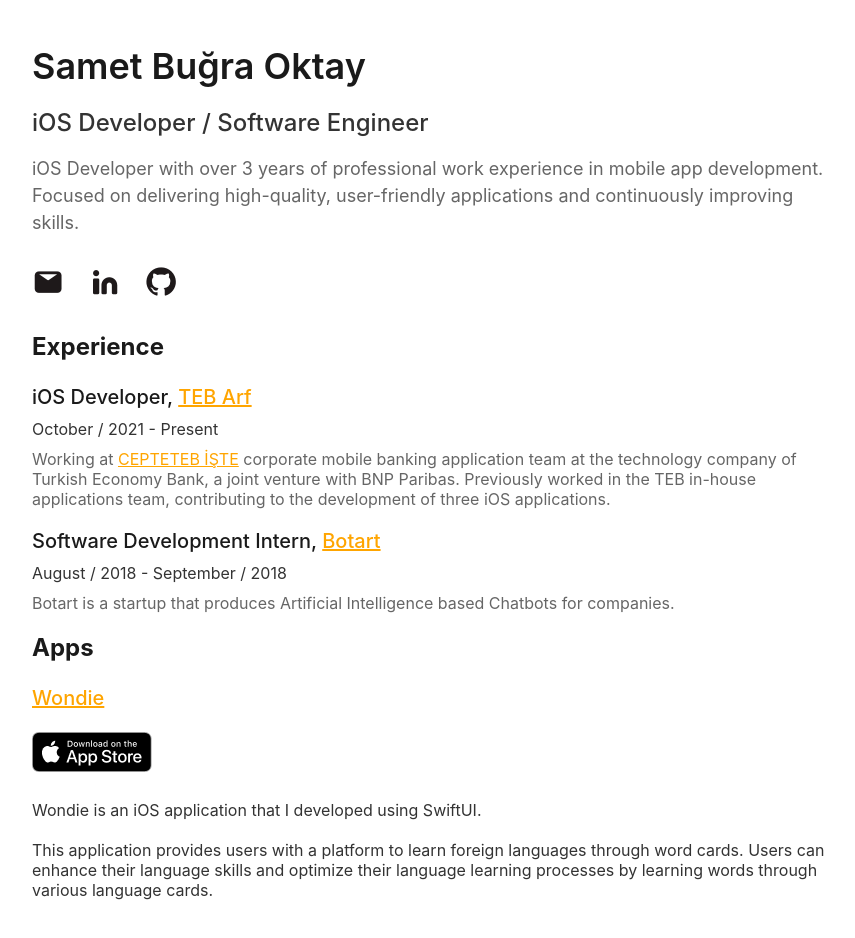
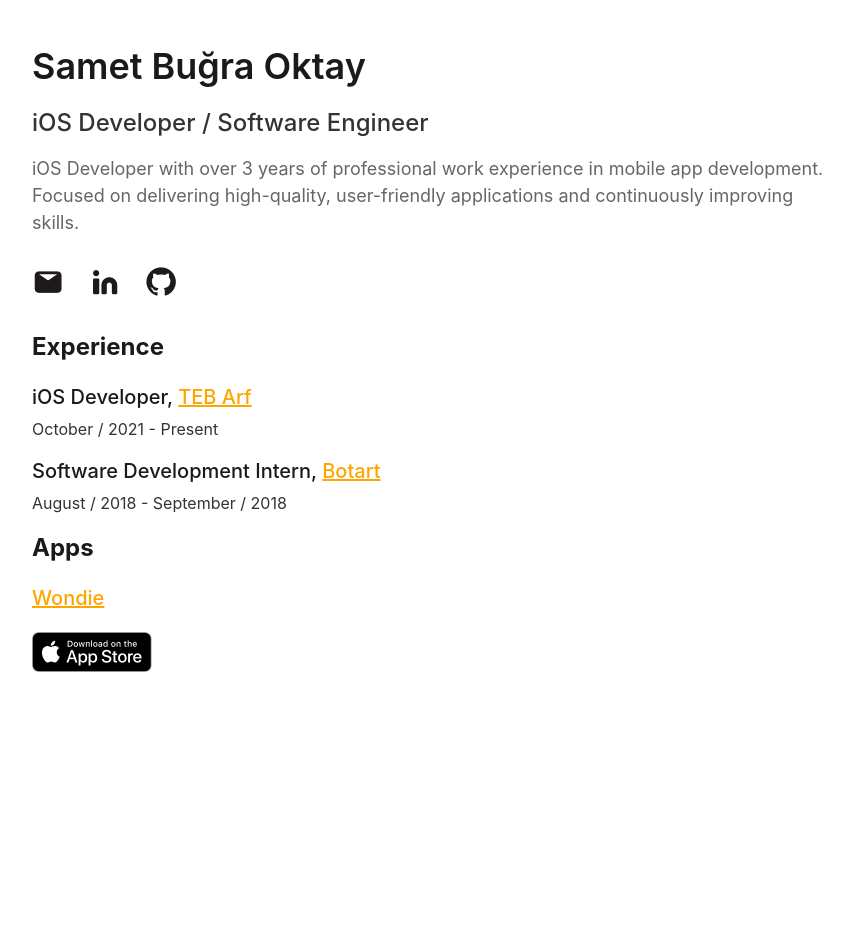
Before and after one commit to sametbugraoktay/sametbugraoktay.github.io, a plain HTML site: page index.html in a window 1280 px wide. Shown: the whole page, without its empty margins (208-1063 px from the left). After the commit the page ends 800 px from the top, so only its background shows below. Drawn offline with Linux system fonts and the light colour scheme.

Commit message:
experiences descriptions deleted.

```diff
--- a/index.html
+++ b/index.html
@@ -37,16 +37,10 @@
       <div class="experience-item">
         <div class="experience-title">iOS Developer, <a href="https://www.tebarf.com.tr/">TEB Arf</a></div>
         <div class="experience-dates">October / 2021 - Present</div>
-        <div class="experience-description">
-          Working at <a href="https://apps.apple.com/tr/app/cepteteb-i-%C5%9Fte/id1480216973?l=tr">CEPTETEB İŞTE</a> corporate mobile banking application team at the technology company of Turkish Economy Bank, a joint venture with BNP Paribas. Previously worked in the TEB in-house applications team, contributing to the development of three iOS applications.
-        </div>
     </div>
     <div class="experience-item">
       <div class="experience-title">Software Development Intern, <a href="https://www.botart.com.tr/">Botart</a></div>
       <div class="experience-dates">August / 2018 - September / 2018</div>
-        <div class="experience-description">
-          Botart is a startup that produces Artificial Intelligence based Chatbots for companies.
-        </div>
     </div>
     <div class="projects">
       <div class="experience-header">Apps</div>
@@ -55,9 +49,6 @@
         <a href="https://apps.apple.com/app/wondie/id6474508016">
           <img class = "app-store-icon" src="icons/appStoreIcon.png" alt="AppStore">
         </a>
-        <div class="experience-dates">Wondie is an iOS application that I developed using SwiftUI.<br> <br>  This application provides users with a platform to learn foreign languages through word cards. Users can enhance their language skills and optimize their language learning processes by learning words through various language cards.</div>
-    </div>
-
   </div>
 </body>
 </html>
```
